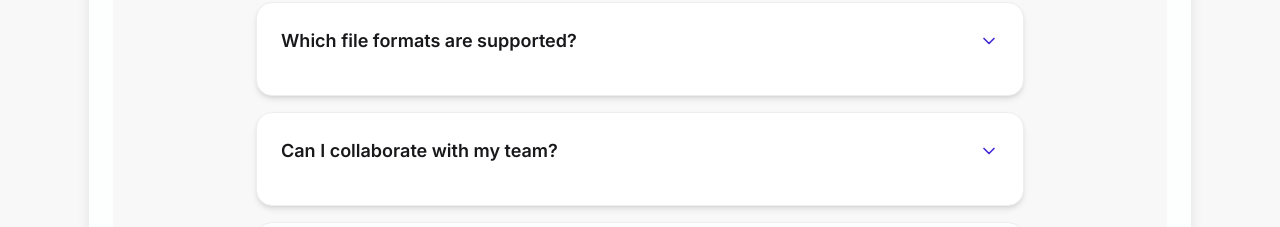
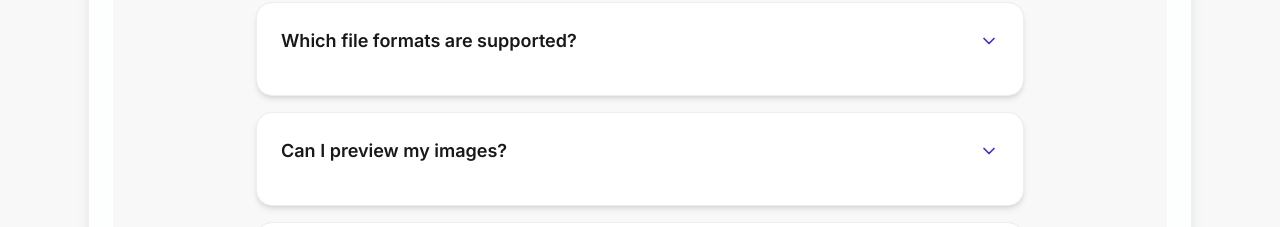
Before and after one commit to anuj-singal/Cloudinary--saas, a Next.js app: page /faq in a window 1280 px wide. Shown: the part 820-1047 px from the top of the page. Built offline with nearby package versions, Linux system fonts and the light colour scheme.

Commit message:
faqs update

```diff
--- a/app/(info)/faq/page.tsx
+++ b/app/(info)/faq/page.tsx
@@ -32,9 +32,9 @@ const faqs = [
       "Cloudinary Studio supports all common image, video, and document formats, including JPEG, PNG, GIF, MP4, PDF, and more.",
   },
   {
-    question: "Can I collaborate with my team?",
+    question: "Can I preview my images?",
     answer:
-      "Yes! You can invite team members, assign roles, and manage permissions to collaborate seamlessly on projects.",
+      "Yes! You can preview your images after using the tools and before downloading. You can also preview your videos.",
   },
   {
     question: "Does Cloudinary Studio support AI-based transformations?",
--- a/types/vanta.d.ts
+++ /dev/null
@@ -1,4 +0,0 @@
-declare module "vanta/dist/vanta.birds.min" {
-  const VANTA: any;
-  export default VANTA;
-}
```
